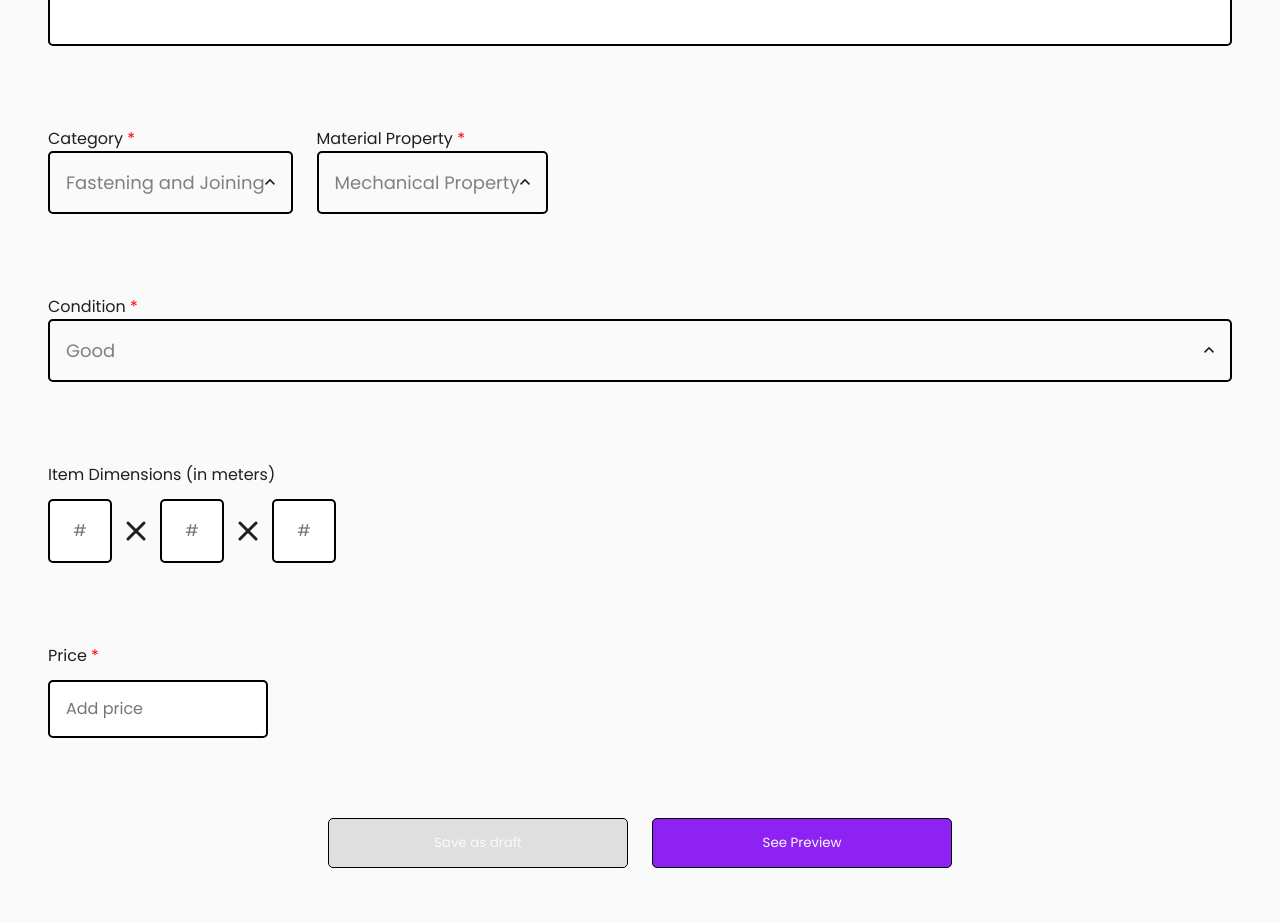
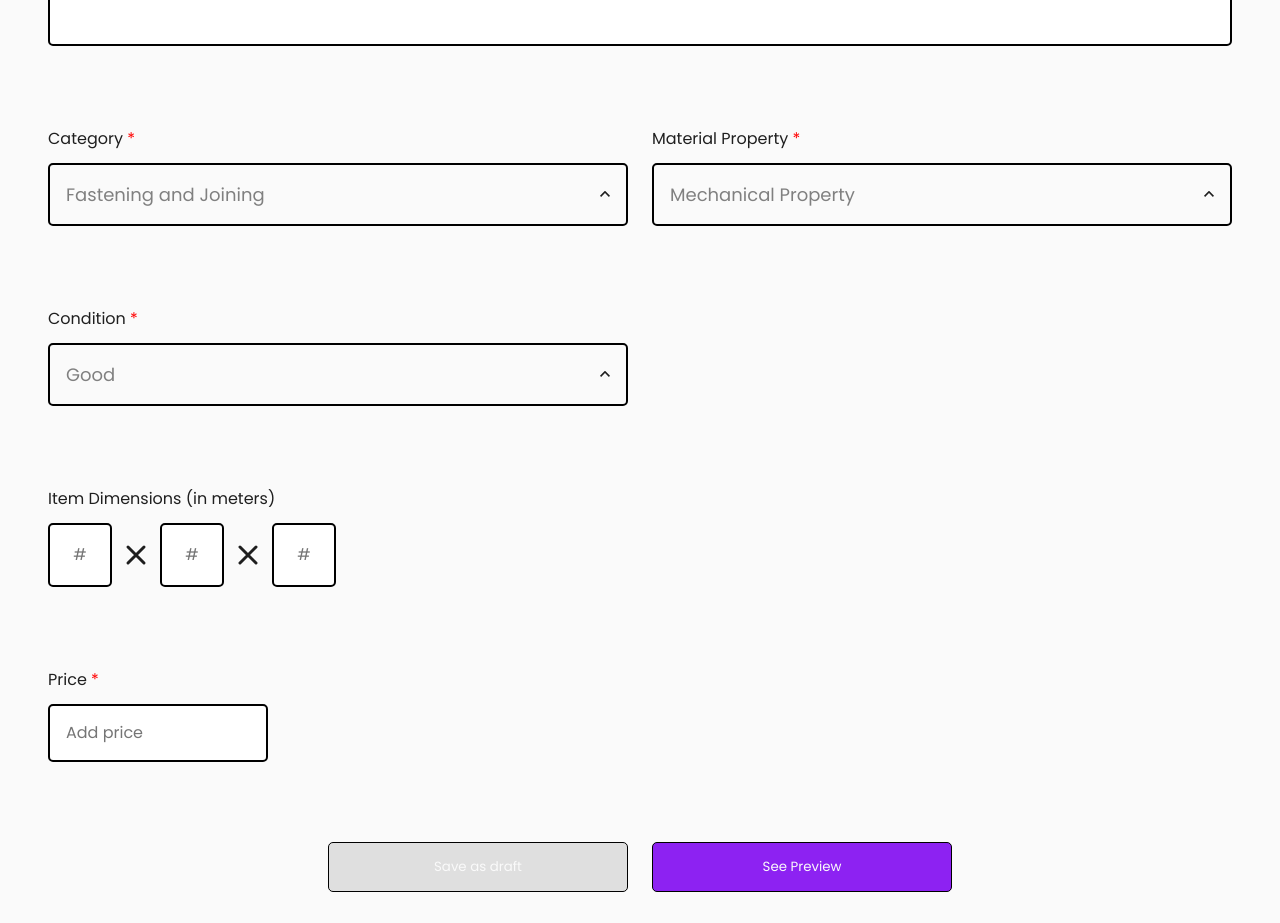
Before and after one commit to include-davis/marketplace, a Next.js app in the folder client/: page /create-post in a window 1280 px wide. Shown: the part 800-1723 px from the top of the page. Built offline with nearby package versions, Linux system fonts and the light colour scheme.

Commit message:
added onChange prop to create-post/page.tsx, styled dropdowns

```diff
--- a/client/src/app/(pages)/create-post/page.module.scss
+++ b/client/src/app/(pages)/create-post/page.module.scss
@@ -116,8 +116,22 @@ input[type='number']::-webkit-outer-spin-button {
 .twoColumn {
   display: flex;
   flex-direction: row;
+  width: 100%;
   gap: 24px;
 }
+
+.dropdownField {
+  flex: 1;
+  min-width: 0;
+  display: flex;
+  flex-direction: column;
+  gap: 12px;
+}
+
+.halfWidth {
+  width: calc(50% - 12px);
+}
+
 
 .priceWidth {
   max-width: 220px;
--- a/client/src/app/(pages)/create-post/page.tsx
+++ b/client/src/app/(pages)/create-post/page.tsx
@@ -11,11 +11,13 @@ function TextField({
   name,
   type = 'text',
   placeholder,
+  onChange,
 }: {
   label: string;
   name: string;
   type?: string;
   placeholder?: string;
+  onChange: (value: string) => void;
 }) {
   const [value, setValue] = useState('');
 
@@ -91,6 +93,25 @@ function DimensionField() {
 }
 
 export default function CreatePostPage() {
+  const [title, setTitle] = useState('');
+  const [desc, setDesc] = useState('');
+  const [price, setPrice] = useState('');
+  const [category, setCategory] = useState('');
+  const [materialProperty, setMaterialProperty] = useState('');
+  const [condition, setCondition] = useState('');
+
+  const handleSubmit = async (e: React.FormEvent<HTMLFormElement>) => {
+    e.preventDefault();
+
+    await submitListing({
+      title,
+      desc,
+      price,
+      category,
+      stock: 1,
+    });
+  };
+
   return (
     <main className={styles.page}>
       <div className={styles.pageContainer}>
@@ -130,7 +151,15 @@ export default function CreatePostPage() {
                 <CreatePostDropdown
                   label="Fastening and Joining"
                   placeholder="Choose a category"
-                  options={["Fastening and Joining", "Power Transmission", "Electrical and Lightning", "Fabricating", "Sawing and Cutting", "Other"]}
+                  options={[
+                    'Fastening and Joining',
+                    'Power Transmission',
+                    'Electrical and Lightning',
+                    'Fabricating',
+                    'Sawing and Cutting',
+                    'Other',
+                  ]}
+                  onChange={setCategory}
                 />
               </div>
               <div className={styles.dropdownField}>
@@ -141,7 +170,14 @@ export default function CreatePostPage() {
                 <CreatePostDropdown
                   label="Mechanical Property"
                   placeholder="Choose a material property"
-                  options={["Mechanical Property", "Thermal Property", "Electrical Property", "Chemical Property", "Other"]}
+                  options={[
+                    'Mechanical Property',
+                    'Thermal Property',
+                    'Electrical Property',
+                    'Chemical Property',
+                    'Other',
+                  ]}
+                  onChange={setMaterialProperty}
                 />
               </div>
             </div>
@@ -154,7 +190,8 @@ export default function CreatePostPage() {
                 <CreatePostDropdown
                   label="Good"
                   placeholder="Choose a condition of the item"
-                  options={["New", "Like new", "Good", "Fair", "Poor", "Other"]}
+                  options={['New', 'Like new', 'Good', 'Fair', 'Poor', 'Other']}
+                  onChange={setCondition}
                 />
               </div>
             </div>
```
